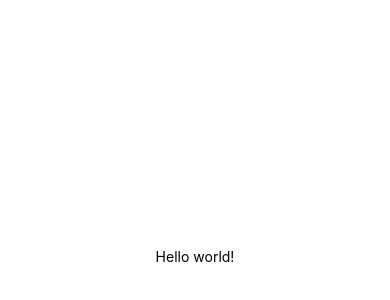
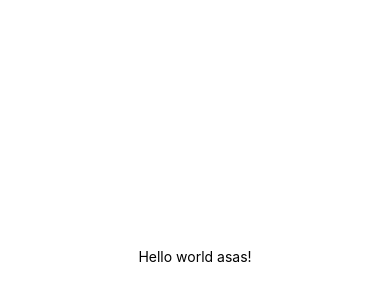
Before and after one commit to maiconfr204/Aula02aqui, a React Native app: screen / in a window 390 px wide. Shown: the part 166-466 px from the top of the page. Built offline with nearby package versions, Linux system fonts and the light colour scheme.

Commit message:
Teste commit

```diff
--- a/App.tsx
+++ b/App.tsx
@@ -5,7 +5,7 @@ import { StyleSheet, Text, View } from 'react-native';
 export default function App() {
   return (
     <View style={styles.container}>
-      <Text>Hello world!</Text>
+      <Text>Hello world asas!</Text>
       <StatusBar style="auto" />
     </View>
   );
```
